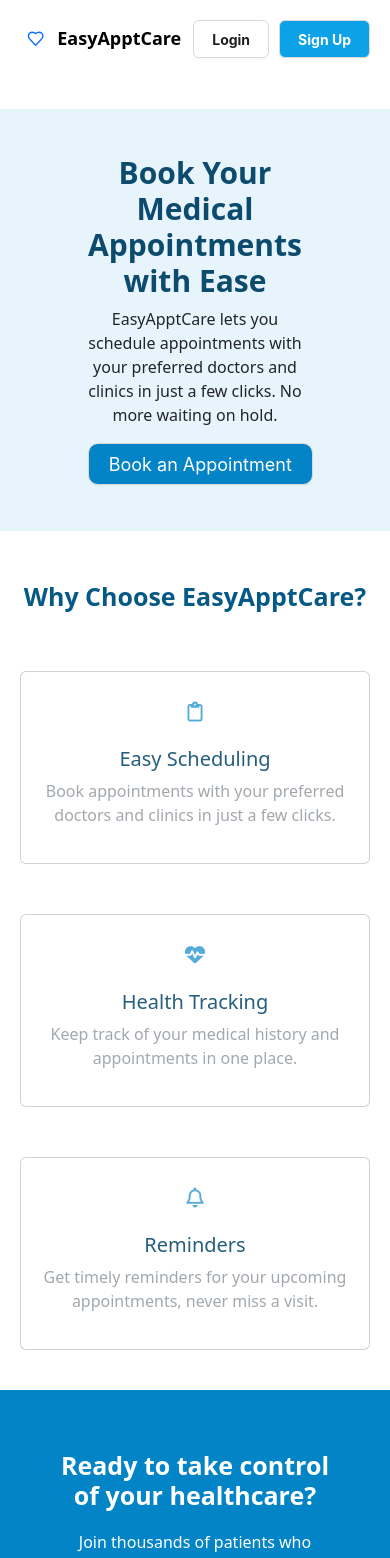
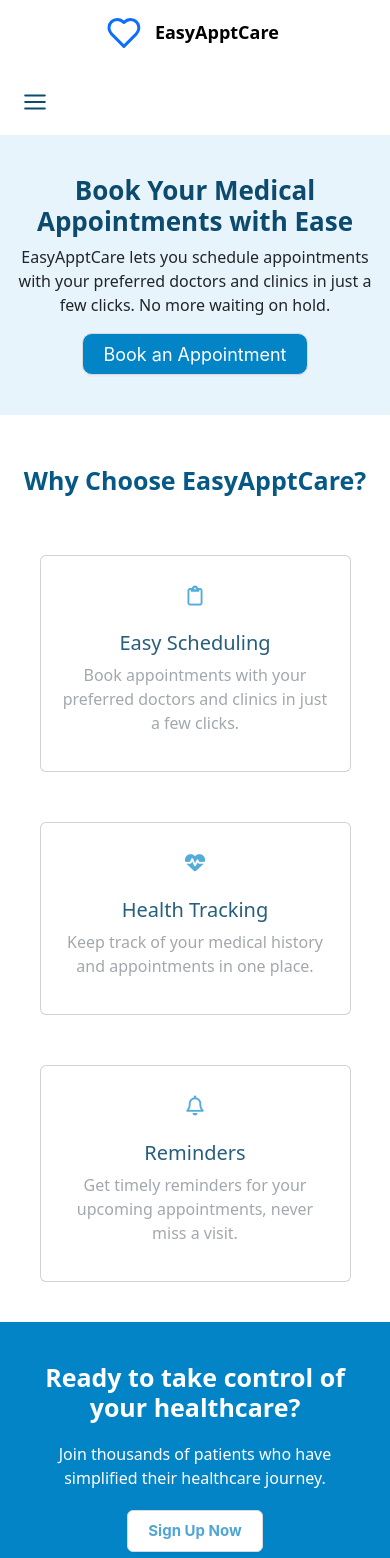
Before and after one commit to OliverBadescu/doctor-appointment-frontend-react, a React (Vite) app: page / in a window 390 px wide. Shown: the top 1558 px of the page. Built offline with nearby package versions, Linux system fonts and the light colour scheme.

Commit message:
Mobile responsivness

```diff
--- a/src/App.css
+++ b/src/App.css
@@ -2395,3 +2395,88 @@
   color: #b91c1c;
   border: 1px solid #fca5a5;
 }
+
+/* ──────────────────────────────────────────────
+   Responsive / mobile
+   ────────────────────────────────────────────── */
+
+/* Hamburger toggle — hidden on desktop, shown on mobile */
+.navbar-toggle {
+  display: none;
+  background: none;
+  border: none;
+  cursor: pointer;
+  color: #0c4a6e;
+  padding: 6px;
+  align-items: center;
+  justify-content: center;
+}
+
+@media (max-width: 768px) {
+  .navbar-inner-container {
+    flex-wrap: wrap;
+    align-items: center;
+    padding: 14px 16px;
+  }
+
+  .navbar-toggle {
+    display: inline-flex;
+  }
+
+  /* Collapse the links into a stacked dropdown under the logo row */
+  .login-container-navbar {
+    display: none;
+    flex-direction: column;
+    width: 100%;
+    gap: 8px;
+    margin-top: 12px;
+  }
+
+  .login-container-navbar.open {
+    display: flex;
+  }
+
+  .login-container-navbar a {
+    width: 100%;
+  }
+
+  .login-container-navbar button {
+    width: 100%;
+    padding: 12px;
+  }
+}
+
+/* Home / landing page tweaks for small screens */
+@media (max-width: 600px) {
+  .aside-container {
+    height: auto;
+    padding: 40px 16px;
+  }
+
+  .aside-main-container {
+    width: 100%;
+  }
+
+  .h1-tag-aside {
+    font-size: 26px;
+  }
+
+  .features-cards {
+    width: 90%;
+  }
+
+  .signup-now-container {
+    padding: 40px 20px;
+  }
+
+  .sign-up-now-btn {
+    width: auto;
+  }
+
+  .footer-container {
+    flex-direction: column;
+    align-items: center;
+    gap: 12px;
+    text-align: center;
+  }
+}
--- a/src/components/Navbar.jsx
+++ b/src/components/Navbar.jsx
@@ -1,4 +1,4 @@
-import { useContext } from "react";
+import { useContext, useState } from "react";
 import { Link, useLocation, useNavigate } from "react-router-dom";
 import { Button } from "antd";
 import { UserContext } from "../services/state/userState";
@@ -9,6 +9,7 @@ export default function Navbar() {
   const { doctor, handleLogout: handleDoctorLogout } = useContext(DoctorContext);
   const navigate = useNavigate();
   const location = useLocation();
+  const [menuOpen, setMenuOpen] = useState(false);
 
   // AdminLayout renders its own AppBar + sidebar, so suppress the public
   // navbar on /admin/* to avoid two stacked headers.
@@ -100,7 +101,11 @@ export default function Navbar() {
   return (
     <nav className="navbar-container">
       <div className="navbar-inner-container">
-        <Link to={logoTo} className="logo-container">
+        <Link
+          to={logoTo}
+          className="logo-container"
+          onClick={() => setMenuOpen(false)}
+        >
           <svg
             xmlns="http://www.w3.org/2000/svg"
             viewBox="0 0 24 24"
@@ -116,7 +121,38 @@ export default function Navbar() {
           <span className="logo-bold animate-fadeIn">EasyApptCare</span>
         </Link>
 
-        <div className="login-container-navbar">{renderLinks()}</div>
+        <button
+          type="button"
+          className="navbar-toggle"
+          aria-label="Toggle navigation menu"
+          aria-expanded={menuOpen}
+          onClick={() => setMenuOpen((prev) => !prev)}
+        >
+          <svg
+            xmlns="http://www.w3.org/2000/svg"
+            viewBox="0 0 24 24"
+            fill="none"
+            stroke="currentColor"
+            strokeWidth="2"
+            strokeLinecap="round"
+            strokeLinejoin="round"
+            width="26"
+            height="26"
+          >
+            {menuOpen ? (
+              <path d="M18 6 6 18M6 6l12 12" />
+            ) : (
+              <path d="M3 12h18M3 6h18M3 18h18" />
+            )}
+          </svg>
+        </button>
+
+        <div
+          className={`login-container-navbar${menuOpen ? " open" : ""}`}
+          onClick={() => setMenuOpen(false)}
+        >
+          {renderLinks()}
+        </div>
       </div>
     </nav>
   );
--- a/src/components/admin/AdminLayout.jsx
+++ b/src/components/admin/AdminLayout.jsx
@@ -1,4 +1,4 @@
-import React, { useState } from 'react';
+import { useContext, useState } from 'react';
 import { styled, useTheme } from '@mui/material/styles';
 import MuiDrawer from '@mui/material/Drawer';
 import {
@@ -13,6 +13,8 @@ import {
   Box,
   IconButton,
   Divider,
+  Button,
+  useMediaQuery,
 } from '@mui/material';
 import {
   Menu as MenuIcon,
@@ -20,8 +22,10 @@ import {
   LocationOn as LocationOnIcon,
   LocalHospital as LocalHospitalIcon,
   People as PeopleIcon,
+  Logout as LogoutIcon,
 } from '@mui/icons-material';
 import { NavLink, Outlet, useLocation } from 'react-router-dom';
+import { UserContext } from '../../services/state/userState';
 
 const drawerWidth = 240;
 
@@ -67,11 +71,23 @@ const MiniDrawer = styled(MuiDrawer, { shouldForwardProp: (prop) => prop !== 'op
 export default function AdminLayout() {
   const theme = useTheme();
   const location = useLocation();
-  const [open, setOpen] = useState(true);
+  const { handleLogout } = useContext(UserContext);
+  const isMobile = useMediaQuery(theme.breakpoints.down('sm'));
+  // On desktop the mini-drawer expands/collapses; on mobile it slides in as an overlay.
+  const [desktopOpen, setDesktopOpen] = useState(true);
+  const [mobileOpen, setMobileOpen] = useState(false);
+
+  const open = isMobile ? mobileOpen : desktopOpen;
 
   const toggleDrawer = () => {
-    setOpen((prev) => !prev);
+    if (isMobile) {
+      setMobileOpen((prev) => !prev);
+    } else {
+      setDesktopOpen((prev) => !prev);
+    }
   };
+
+  const closeMobileDrawer = () => setMobileOpen(false);
 
   const navItems = [
     { label: 'Home', icon: <HomeIcon />, path: '/admin/home' },
@@ -80,21 +96,7 @@ export default function AdminLayout() {
     { label: 'Patients', icon: <PeopleIcon />, path: '/admin/patients' },
   ];
 
-  return (
-    <Box sx={{ display: 'flex' }}>
-      <AppBar position="fixed" sx={{ zIndex: theme.zIndex.drawer + 1 }}>
-        <Toolbar>
-          <IconButton color="inherit" edge="start" onClick={toggleDrawer} sx={{ mr: 2 }}>
-            <MenuIcon />
-          </IconButton>
-          <Typography variant="h6" noWrap>
-            Admin Dashboard
-          </Typography>
-        </Toolbar>
-      </AppBar>
-      <MiniDrawer variant="permanent" open={open} sx={{ mt: 8 }}>
-        <Toolbar />
-        <Divider />
+  const navList = (
     <List>
       {navItems.map((item) => (
         <ListItem key={item.label} disablePadding sx={{ display: 'block' }}>
@@ -102,6 +104,7 @@ export default function AdminLayout() {
             component={NavLink}
             to={item.path}
             selected={location.pathname === item.path}
+            onClick={isMobile ? closeMobileDrawer : undefined}
             sx={{
               minHeight: 48,
               justifyContent: open ? 'initial' : 'center',
@@ -122,8 +125,60 @@ export default function AdminLayout() {
         </ListItem>
       ))}
     </List>
+  );
+
+  return (
+    <Box sx={{ display: 'flex' }}>
+      <AppBar position="fixed" sx={{ zIndex: theme.zIndex.drawer + 1 }}>
+        <Toolbar>
+          <IconButton color="inherit" edge="start" onClick={toggleDrawer} sx={{ mr: 2 }}>
+            <MenuIcon />
+          </IconButton>
+          <Typography variant="h6" noWrap sx={{ flexGrow: 1 }}>
+            Admin Dashboard
+          </Typography>
+          <Button
+            color="inherit"
+            onClick={handleLogout}
+            startIcon={<LogoutIcon />}
+            sx={{ display: { xs: 'none', sm: 'inline-flex' } }}
+          >
+            Logout
+          </Button>
+          <IconButton
+            color="inherit"
+            onClick={handleLogout}
+            aria-label="Logout"
+            sx={{ display: { xs: 'inline-flex', sm: 'none' } }}
+          >
+            <LogoutIcon />
+          </IconButton>
+        </Toolbar>
+      </AppBar>
+
+      {isMobile ? (
+        <MuiDrawer
+          variant="temporary"
+          open={mobileOpen}
+          onClose={closeMobileDrawer}
+          ModalProps={{ keepMounted: true }}
+          sx={{
+            '& .MuiDrawer-paper': { width: drawerWidth, boxSizing: 'border-box' },
+          }}
+        >
+          <Toolbar />
+          <Divider />
+          {navList}
+        </MuiDrawer>
+      ) : (
+        <MiniDrawer variant="permanent" open={desktopOpen} sx={{ mt: 8 }}>
+          <Toolbar />
+          <Divider />
+          {navList}
         </MiniDrawer>
-      <Box component="main" sx={{ flexGrow: 1, p: 3, mt: 8 }}>
+      )}
+
+      <Box component="main" sx={{ flexGrow: 1, p: { xs: 2, sm: 3 }, mt: 8, minWidth: 0 }}>
         <Outlet />
       </Box>
     </Box>
```
Lines whose indentation alone changed are shown as unchanged.
